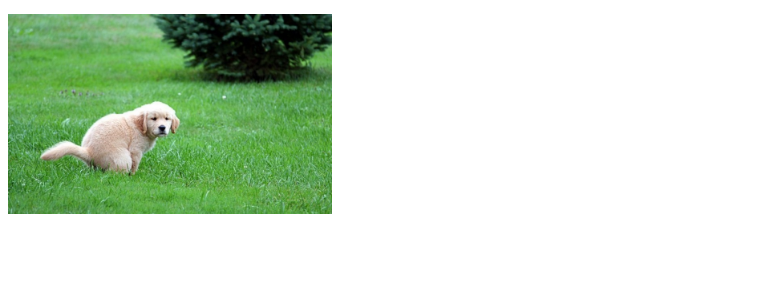
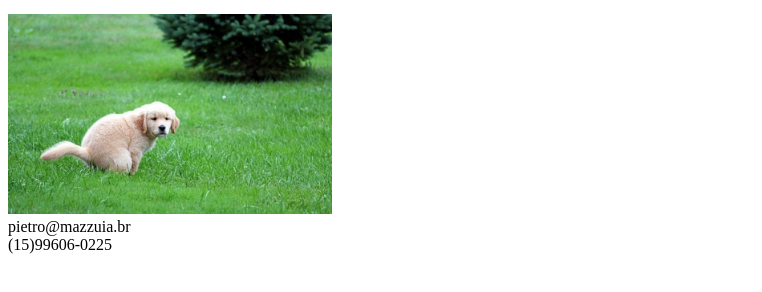
Before and after one commit to PietroMario/Projeto_Devaria_HTML, a plain HTML site: page index.html in a window 1280 px wide. Shown: the part 136-428 px from the top of the page, without its empty margins (0-762 px from the left). Drawn offline with Linux system fonts and the light colour scheme.

Commit message:
Adição Footer

```diff
--- a/index.html
+++ b/index.html
@@ -21,4 +21,10 @@
             <img src="Imagens/DogPop.jpg" width="324" alt="Dog">
         </section>
     </main>
+    <footer>
+        <section>
+            <span>pietro@mazzuia.br</span><br/>
+            <span>(15)99606-0225</span>
+        </section>
+    </footer>
 </html>
```
